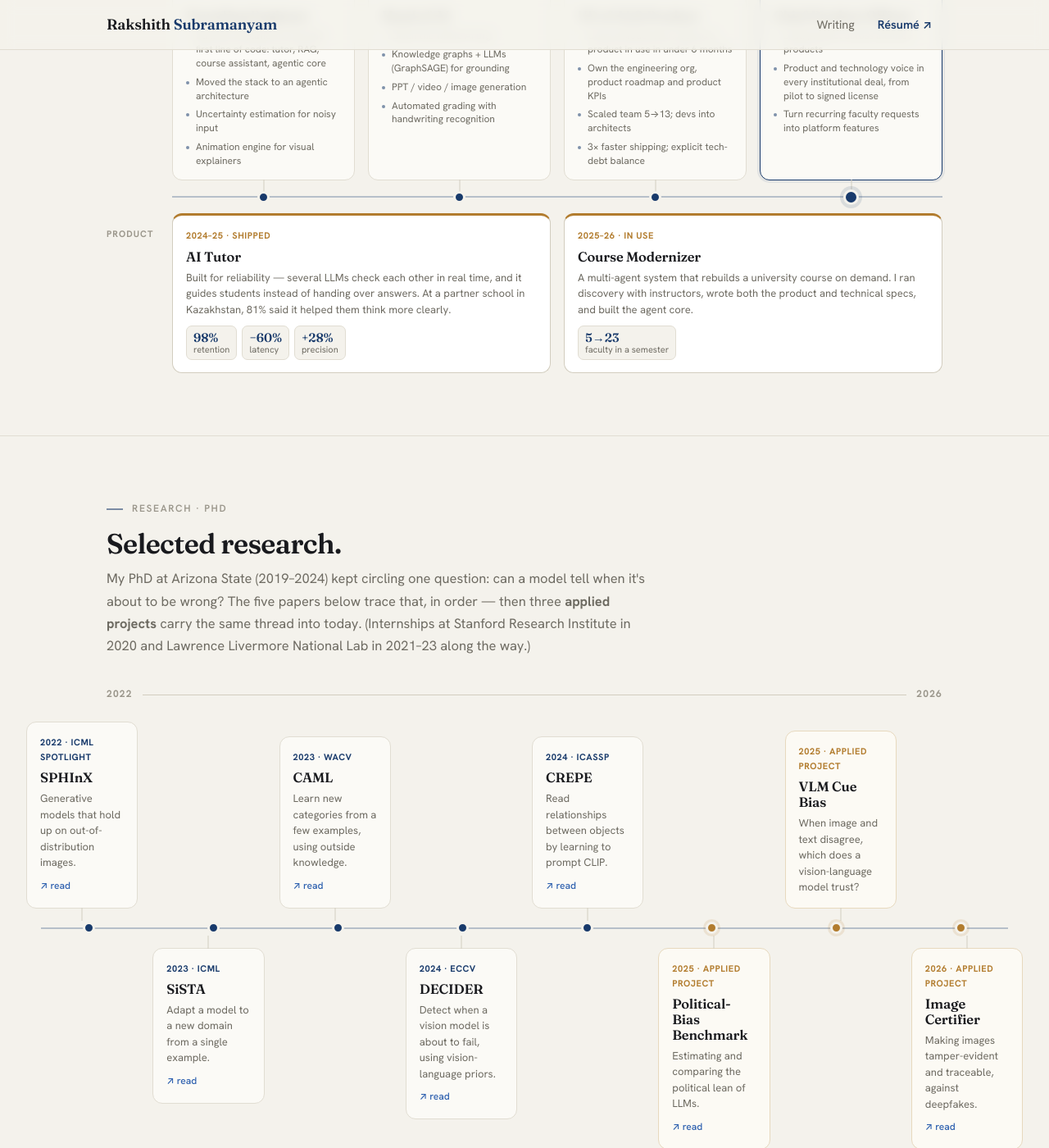
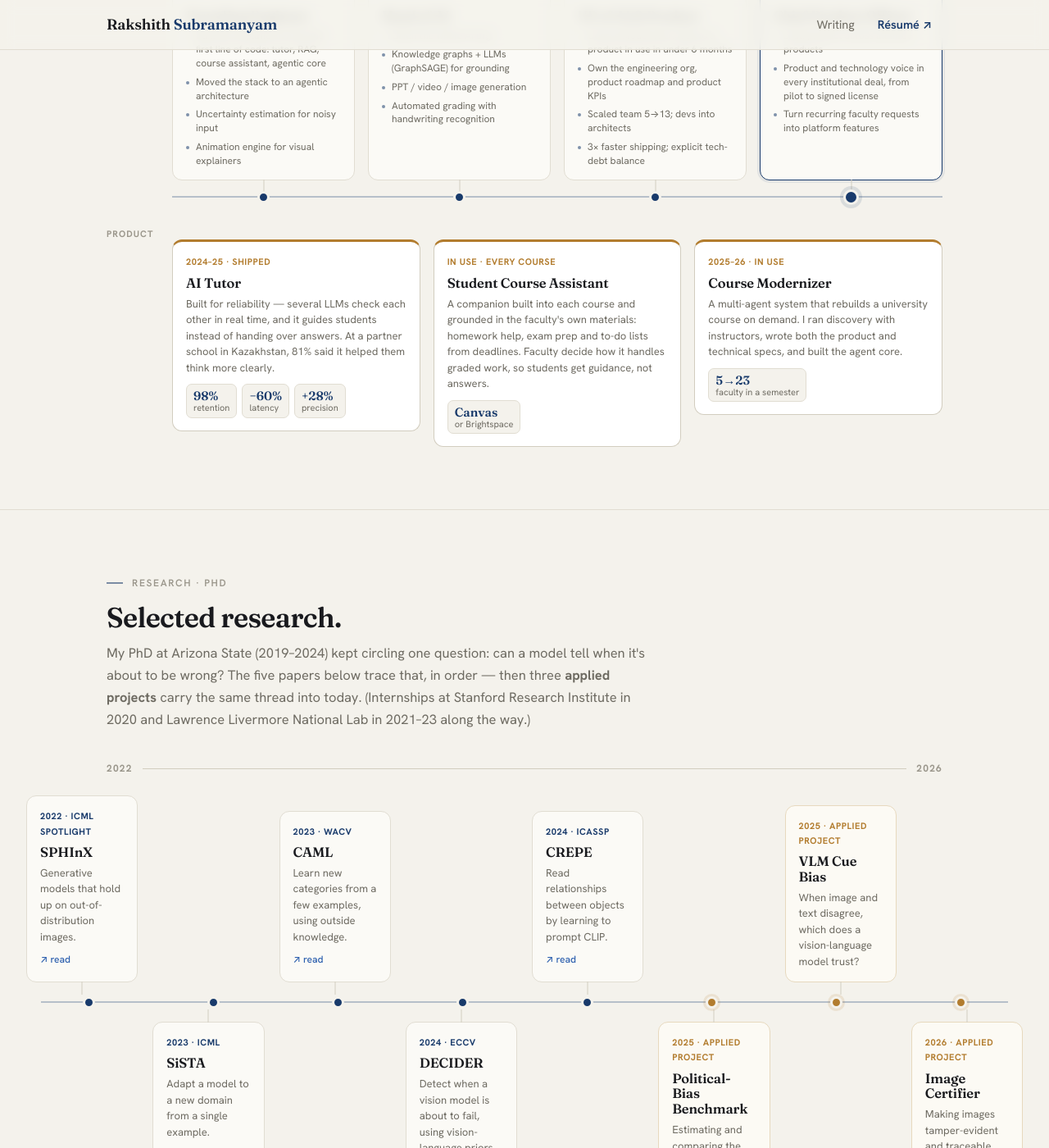
Before and after one commit to Rakshith-2905/portfolio, a Jekyll site: the page built from index.html, in a window 1280 px wide and 1400 px high, scrolled down 1280 px. Shown: the whole window at 82% size. Built offline with Jekyll 4.4.1, drawn with Linux system fonts in a browser that asks for light colours.

Commit message:
Add Student Course Assistant to product row
Co-Authored-By: Claude Opus 5.5 <noreply@anthropic.com>

```diff
--- a/assets/css/main.css
+++ b/assets/css/main.css
@@ -412,3 +412,5 @@ footer.foot{border-top:1px solid var(--line); padding:38px 0; margin-top:30px; b
   .timeline.lanes .lane-lbl{display:none}
   .timeline.lanes .tcard.prod{border-top-width:3px}
 }
+.timeline.lanes .prod-row{grid-row:3; grid-column:2/-1; display:grid; grid-template-columns:repeat(3,1fr); gap:16px; align-items:stretch}
+@media(max-width:820px){ .timeline.lanes .prod-row{display:block} }
--- a/index.html
+++ b/index.html
@@ -69,16 +69,6 @@ layout: default
             <li>Animation engine for visual explainers</li>
           </ul>
         </div>
-        <div class="tcard down prod" style="grid-column:2/4">
-          <div class="tdate">2024–25 · shipped</div>
-          <p class="trole">AI Tutor</p>
-          <p class="tdesc">Built for reliability — several LLMs check each other in real time, and it guides students instead of handing over answers. At a partner school in Kazakhstan, 81% said it helped them think more clearly.</p>
-          <div class="tstats">
-            <span class="tstat"><b>98%</b>retention</span>
-            <span class="tstat"><b>−60%</b>latency</span>
-            <span class="tstat"><b>+28%</b>precision</span>
-          </div>
-        </div>
         <div class="tcard up" style="grid-column:3">
           <div class="tdate">Jul 2025</div>
           <p class="trole">Head of AI</p>
@@ -88,14 +78,6 @@ layout: default
             <li>PPT / video / image generation</li>
             <li>Automated grading with handwriting recognition</li>
           </ul>
-        </div>
-        <div class="tcard down prod" style="grid-column:4/6">
-          <div class="tdate">2025–26 · in use</div>
-          <p class="trole">Course Modernizer</p>
-          <p class="tdesc">A multi-agent system that rebuilds a university course on demand. I ran discovery with instructors, wrote both the product and technical specs, and built the agent core.</p>
-          <div class="tstats">
-            <span class="tstat"><b>5→23</b>faculty in a semester</span>
-          </div>
         </div>
         <div class="tcard up" style="grid-column:4">
           <div class="tdate">Mar 2026 · team of 13</div>
@@ -115,6 +97,34 @@ layout: default
             <li>Product and technology voice in every institutional deal, from pilot to signed license</li>
             <li>Turn recurring faculty requests into platform features</li>
           </ul>
+        </div>
+        <div class="prod-row">
+        <div class="tcard down prod">
+          <div class="tdate">2024–25 · shipped</div>
+          <p class="trole">AI Tutor</p>
+          <p class="tdesc">Built for reliability — several LLMs check each other in real time, and it guides students instead of handing over answers. At a partner school in Kazakhstan, 81% said it helped them think more clearly.</p>
+          <div class="tstats">
+            <span class="tstat"><b>98%</b>retention</span>
+            <span class="tstat"><b>−60%</b>latency</span>
+            <span class="tstat"><b>+28%</b>precision</span>
+          </div>
+        </div>
+        <div class="tcard down prod">
+          <div class="tdate">In use · every course</div>
+          <p class="trole">Student Course Assistant</p>
+          <p class="tdesc">A companion built into each course and grounded in the faculty's own materials: homework help, exam prep and to-do lists from deadlines. Faculty decide how it handles graded work, so students get guidance, not answers.</p>
+          <div class="tstats">
+            <span class="tstat"><b>Canvas</b>or Brightspace</span>
+          </div>
+        </div>
+        <div class="tcard down prod">
+          <div class="tdate">2025–26 · in use</div>
+          <p class="trole">Course Modernizer</p>
+          <p class="tdesc">A multi-agent system that rebuilds a university course on demand. I ran discovery with instructors, wrote both the product and technical specs, and built the agent core.</p>
+          <div class="tstats">
+            <span class="tstat"><b>5→23</b>faculty in a semester</span>
+          </div>
+        </div>
         </div>
         <div class="axis">
           <span class="dot"></span><span class="dot"></span><span class="dot"></span><span class="dot big"></span>
```
